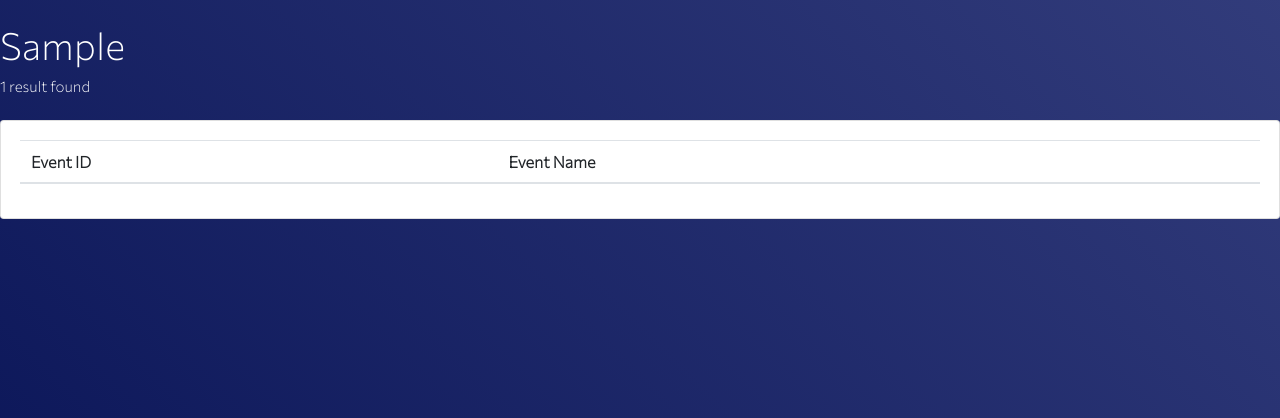
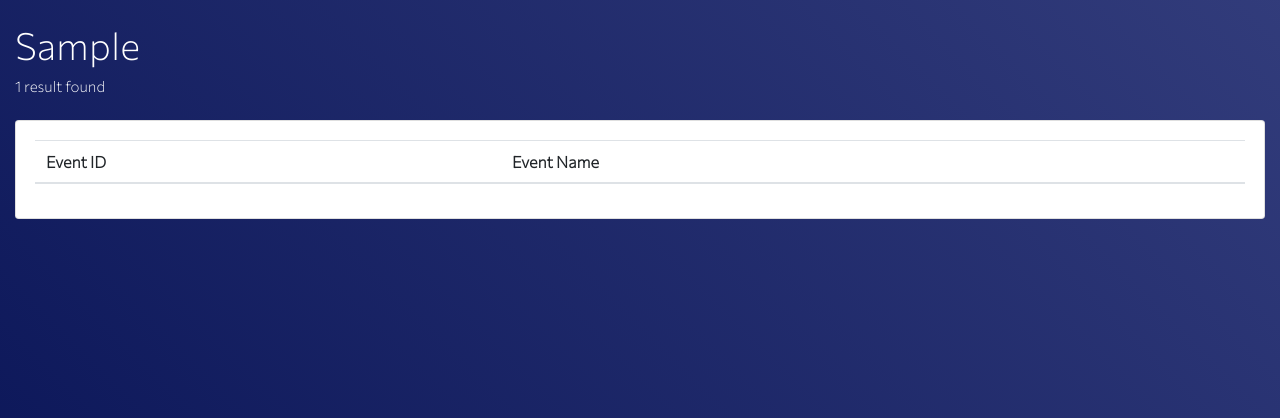
Before and after one commit to EveGroup/EveHolder, a Django app: template templates/eve_holder/host_and_visitor/search_event.html in a window 1280 px wide. Shown: the part 60-478 px from the top of the page. Run offline with Django 3.2, Linux system fonts and the light colour scheme; tables that the repository leaves empty hold one stand-in row (values such as "Sample post"); the template is opened without the code that fills it: values that come from a table or form of the project are taken from there, most other values are stand-ins (such as "Sample title", 1, 10 or a date in 2020); lists and menus that the app fills with data are empty; parts of the project's set-up code (start-up, migrations or seed data) failed here and were passed over; some libraries are stand-ins or nearby versions; some web fonts are replaced.

Commit message:
fix detail

```diff
--- a/templates/eve_holder/main.html
+++ b/templates/eve_holder/main.html
@@ -14,7 +14,7 @@
 </head>
 <body>
 {% include 'eve_holder/navbar.html' %}
-<div>
+<div class="container-fluid">
     {% block content %}
 
 
```
